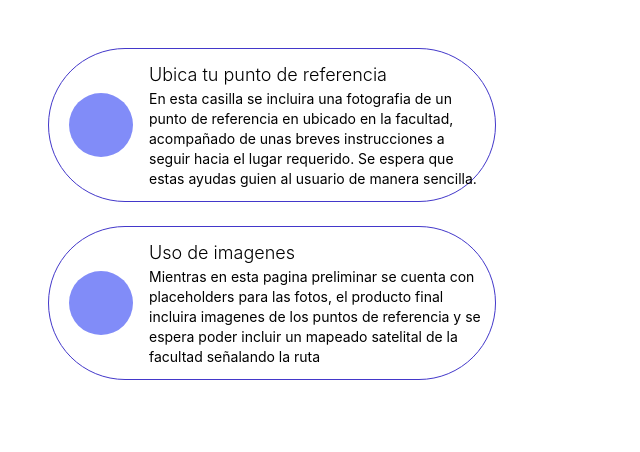
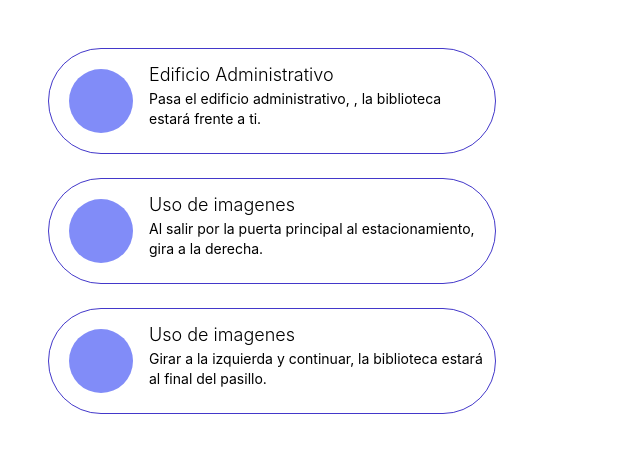
Before and after one commit to Jessthesaver/uach-map, a React (Create React App) app: page / in a window 1280 px wide. Shown: the top 452 px of the page, without its empty margins (0-640 px from the left). Built offline with nearby package versions, Linux system fonts and the light colour scheme.

Commit message:
cambios en los menus

```diff
--- a/src/App.tsx
+++ b/src/App.tsx
@@ -1,12 +1,14 @@
 import React from "react";
 import "./App.css";
 import Home from "./views/home";
-import MapNavigator from "./views/map/map";
+import MapNavigator from "./views/maps/map";
+import AdministrativoLaboratorios from "./views/maps/Administrativo-Laboratorios";
+import AdministrativoCafeteria from "./views/maps/Administrativo-Cafeteria";
 
 function App() {
   return (
     <div className="App">
-      <MapNavigator></MapNavigator>
+      <AdministrativoCafeteria></AdministrativoCafeteria>
     </div>
   );
 }
--- /dev/null
+++ b/src/views/maps/Administrativo-Cafeteria.tsx
@@ -0,0 +1,41 @@
+export default function AdministrativoCafeteria() {
+  return (
+    <>
+      <div className="flex flex-col max-w-md m-12">
+        <div className="flex flex-col rounded-full sm:flex-row border border-indigo-700 py-1 px-1 w-full text-center sm:text-left">
+          <div className="flex-shrink-0  m-4 w-16 h-16 rounded-full bg-indigo-400 self-center"></div>
+          <div className="flex flex-col py-2 pr-2">
+            <h1 className="text-lg font-light">Edificio Administrativo</h1>
+            <p className="text-sm font-hairline">
+              Pasa el edificio administrativo, , la biblioteca estará frente a
+              ti.
+            </p>
+          </div>
+        </div>
+        <br />
+        <div className="flex flex-col rounded-full sm:flex-row border border-indigo-700 py-1 px-1 w-full text-center sm:text-left">
+          <div className="flex-shrink-0  m-4 w-16 h-16 rounded-full bg-indigo-400 self-center"></div>
+          <div className="flex flex-col py-2 pr-2">
+            <h1 className="text-lg font-light">Uso de imagenes</h1>
+            <p className="text-sm font-hairline">
+              Al salir por la puerta principal al estacionamiento, gira a la
+              derecha.
+            </p>
+          </div>
+        </div>
+        <br />
+        <div className="flex flex-col rounded-full sm:flex-row border border-indigo-700 py-1 px-1 w-full text-center sm:text-left">
+          <div className="flex-shrink-0  m-4 w-16 h-16 rounded-full bg-indigo-400 self-center"></div>
+          <div className="flex flex-col py-2 pr-2">
+            <h1 className="text-lg font-light">Uso de imagenes</h1>
+            <p className="text-sm font-hairline">
+              Girar a la izquierda y continuar, la biblioteca estará al final
+              del pasillo.
+            </p>
+          </div>
+        </div>
+        <br />
+      </div>
+    </>
+  );
+}
--- /dev/null
+++ b/src/views/maps/Administrativo-Laboratorios.tsx
@@ -0,0 +1,53 @@
+export default function AdministrativoLaboratorios() {
+  return (
+    <>
+      <div className="flex flex-col max-w-md m-12">
+        <div className="flex flex-col rounded-full sm:flex-row border border-indigo-700 py-1 px-1 w-full text-center sm:text-left">
+          <div className="flex-shrink-0  m-4 w-16 h-16 rounded-full bg-indigo-400 self-center"></div>
+          <div className="flex flex-col py-2 pr-2">
+            <h1 className="text-lg font-light">Edificio Administrativo</h1>
+            <p className="text-sm font-hairline">
+              Pasa el edificio administrativo.
+            </p>
+          </div>
+        </div>
+        <br />
+        <div className="flex flex-col rounded-full sm:flex-row border border-indigo-700 py-1 px-1 w-full text-center sm:text-left">
+          <div className="flex-shrink-0  m-4 w-16 h-16 rounded-full bg-indigo-400 self-center"></div>
+          <div className="flex flex-col py-2 pr-2">
+            <h1 className="text-lg font-light">Uso de imagenes</h1>
+            <p className="text-sm font-hairline">
+              Continúa en la misma dirección hacia el edificio E.
+            </p>
+          </div>
+        </div>
+        <br />
+        <div className="flex flex-col rounded-full sm:flex-row border border-indigo-700 py-1 px-1 w-full text-center sm:text-left">
+          <div className="flex-shrink-0  m-4 w-16 h-16 rounded-full bg-indigo-400 self-center">
+            <img src="../../assets/FotosFacultad/IMG_8718.HEIC" alt="" />
+          </div>
+          <div className="flex flex-col py-2 pr-2">
+            <h1 className="text-lg font-light">Uso de imagenes</h1>
+            <p className="text-sm font-hairline">
+              Baja las escaleras y gira a la izquierda cuando veas el árbol de
+              estructuras.
+            </p>
+          </div>
+        </div>
+        <br />
+        <div className="flex flex-col rounded-full sm:flex-row border border-indigo-700 py-1 px-1 w-full text-center sm:text-left">
+          <div className="flex-shrink-0  m-4 w-16 h-16 rounded-full bg-indigo-400 self-center"></div>
+          <div className="flex flex-col py-2 pr-2">
+            <h1 className="text-lg font-light">Uso de imagenes</h1>
+            <p className="text-sm font-hairline">
+              Pasar por el castor, subir a la izquierda y seguir a la derecha
+              hasta ver una entrada a la derecha,verás el gimnasio seguido de
+              esa entrada.
+            </p>
+          </div>
+        </div>
+        <br />
+      </div>
+    </>
+  );
+}
```
Also changed, not shown: src/views/maps/map.tsx (renamed from src/views/map/map.tsx).
